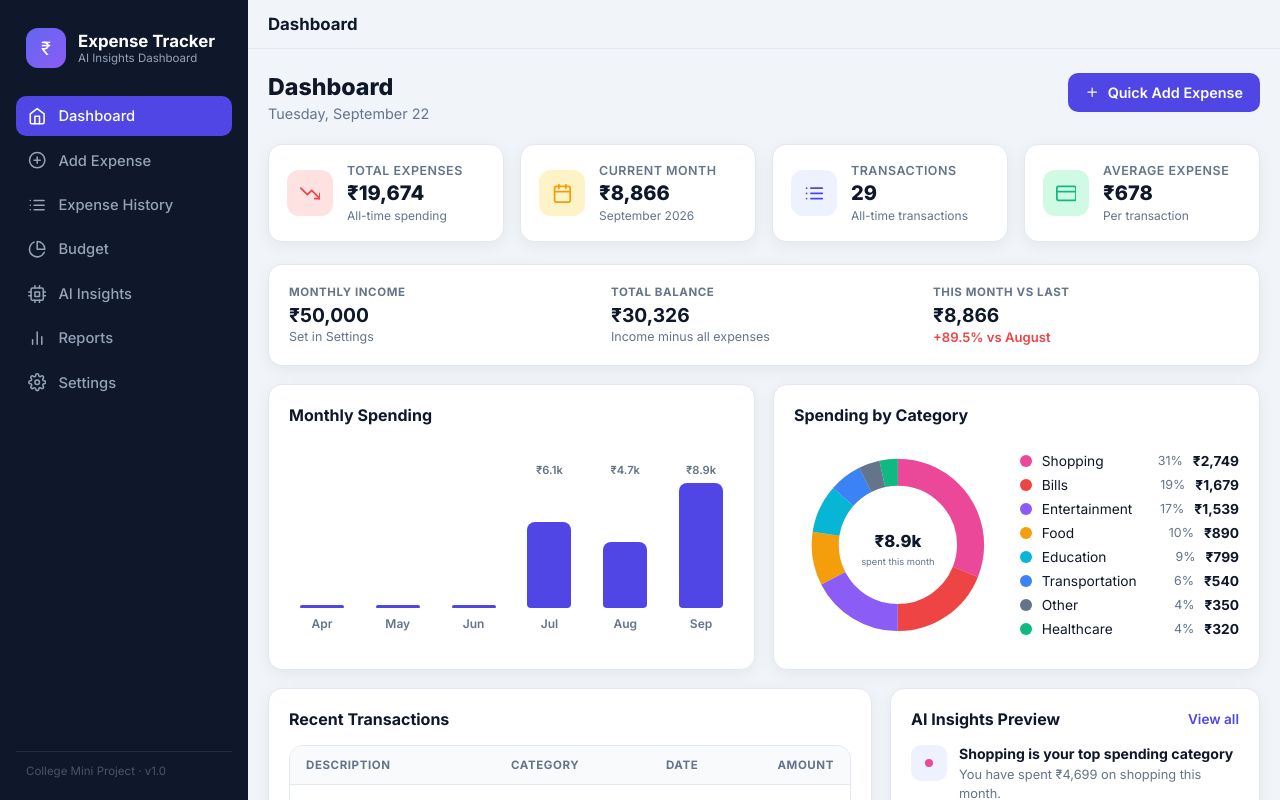
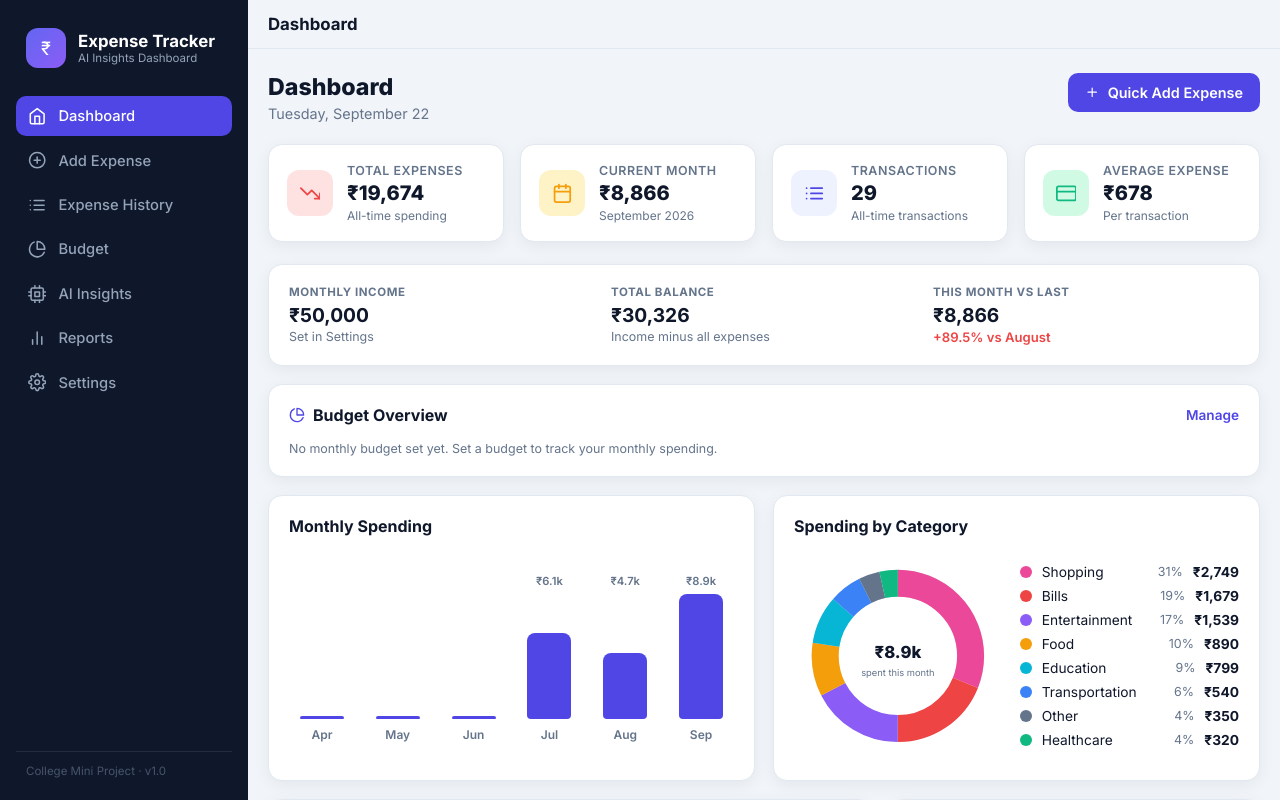
Before and after one commit to yalamareddysharathreddy5-coder/AI-expensive-tracker, a React (Vite) app: page / in a window 1280 px wide. Shown: the top 800 px of the page. Built offline with nearby package versions, Linux system fonts and the light colour scheme.

Commit message:
Connect budget tracking to dashboard

```diff
--- a/src/components/common/ProgressBar.jsx
+++ b/src/components/common/ProgressBar.jsx
@@ -1,7 +1,7 @@
 function ProgressBar({ value }) {
   let tone = 'green';
   if (value >= 100) tone = 'red';
-  else if (value >= 80) tone = 'amber';
+  else if (value >= 70) tone = 'amber';
 
   return (
     <div className="progress">
--- a/src/pages/Dashboard.jsx
+++ b/src/pages/Dashboard.jsx
@@ -5,6 +5,9 @@ import {
   FiCalendar,
   FiList,
   FiCreditCard,
+  FiPieChart,
+  FiCheckCircle,
+  FiAlertTriangle,
 } from 'react-icons/fi';
 import StatCard from '../components/common/StatCard';
 import BarChart from '../components/charts/BarChart';
@@ -22,10 +25,11 @@ import {
   calculatePercentageChange,
 } from '../utils/calculations';
 import { getLastMonthlySeries, formatCurrency, currentMonthKey } from '../utils/format';
+import { getMonthlyBudgetStatus } from '../utils/budget';
 import useExpenseContext from '../context/ExpenseContext';
 
 function Dashboard() {
-  const { expenses, settings } = useExpenseContext();
+  const { expenses, budget, settings } = useExpenseContext();
 
   const totalExpenses = calculateTotalExpenses(expenses);
   const averageExpense = calculateAverageExpense(expenses);
@@ -43,6 +47,7 @@ function Dashboard() {
     .map((c) => ({ label: c, value: categoryTotals[c], color: CATEGORY_COLORS[c] }))
     .sort((a, b) => b.value - a.value);
   const monthTotal = monthlySeries.reduce((sum, m) => sum + m.value, 0);
+  const budgetOverview = getMonthlyBudgetStatus(budget.monthly, currentMonthSpent, settings.currency);
 
   const now = new Date();
   const today = now.toLocaleDateString('en-US', {
@@ -131,6 +136,61 @@ function Dashboard() {
             </div>
           </div>
 
+          <div className="card" style={{ marginBottom: 18 }}>
+            <div className="card-header">
+              <div className="card-title">
+                <FiPieChart /> Budget Overview
+              </div>
+              <Link to="/budget" className="link-btn">
+                Manage
+              </Link>
+            </div>
+
+            {budget.monthly ? (
+              <>
+                <div className="budget-head">
+                  <span>Total budget</span>
+                  <span className="budget-value">
+                    {formatCurrency(budget.monthly, settings.currency)}
+                  </span>
+                </div>
+                <div className="budget-head" style={{ marginTop: 6 }}>
+                  <span>Spent this month</span>
+                  <span className="amount-neg" style={{ fontWeight: 700 }}>
+                    {formatCurrency(currentMonthSpent, settings.currency)}
+                  </span>
+                </div>
+                <div className="budget-head" style={{ marginTop: 6 }}>
+                  <span>{budgetOverview.remaining < 0 ? 'Over budget' : 'Remaining'}</span>
+                  <span className={budgetOverview.remaining < 0 ? 'amount-neg' : 'amount-strong'}>
+                    {formatCurrency(Math.abs(budgetOverview.remaining), settings.currency)}
+                  </span>
+                </div>
+
+                <ProgressBar value={budgetOverview.usage} />
+
+                <div className="budget-usage">
+                  <span>{Math.round(budgetOverview.usage)}% of budget used</span>
+                </div>
+
+                {budgetOverview.key === 'ok' ? (
+                  <div className="budget-msg ok">
+                    <FiCheckCircle /> {budgetOverview.message}
+                  </div>
+                ) : (
+                  <div className={`budget-msg ${budgetOverview.key === 'over' ? 'over' : 'warn'}`}>
+                    <FiAlertTriangle /> {budgetOverview.message}
+                  </div>
+                )}
+              </>
+            ) : (
+              <p className="hint" style={{ margin: 0 }}>
+                No monthly budget set yet. <Link to="/budget">Set a budget</Link> to track your
+                monthly spending.
+              </p>
+            )}
+          </div>
+
           <div className="grid grid-2" style={{ marginBottom: 18 }}>
             <div className="card">
               <div className="card-header">
```
